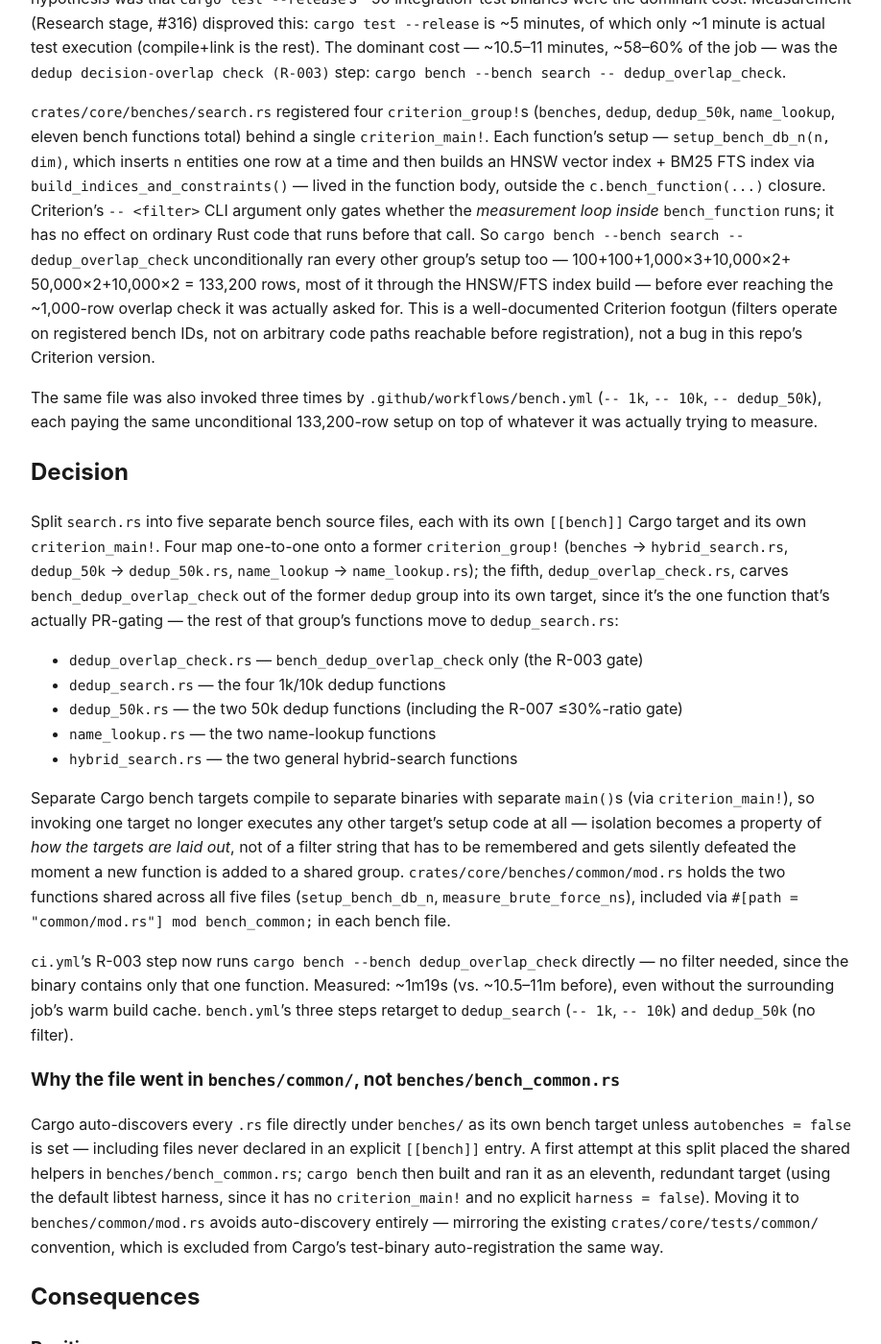
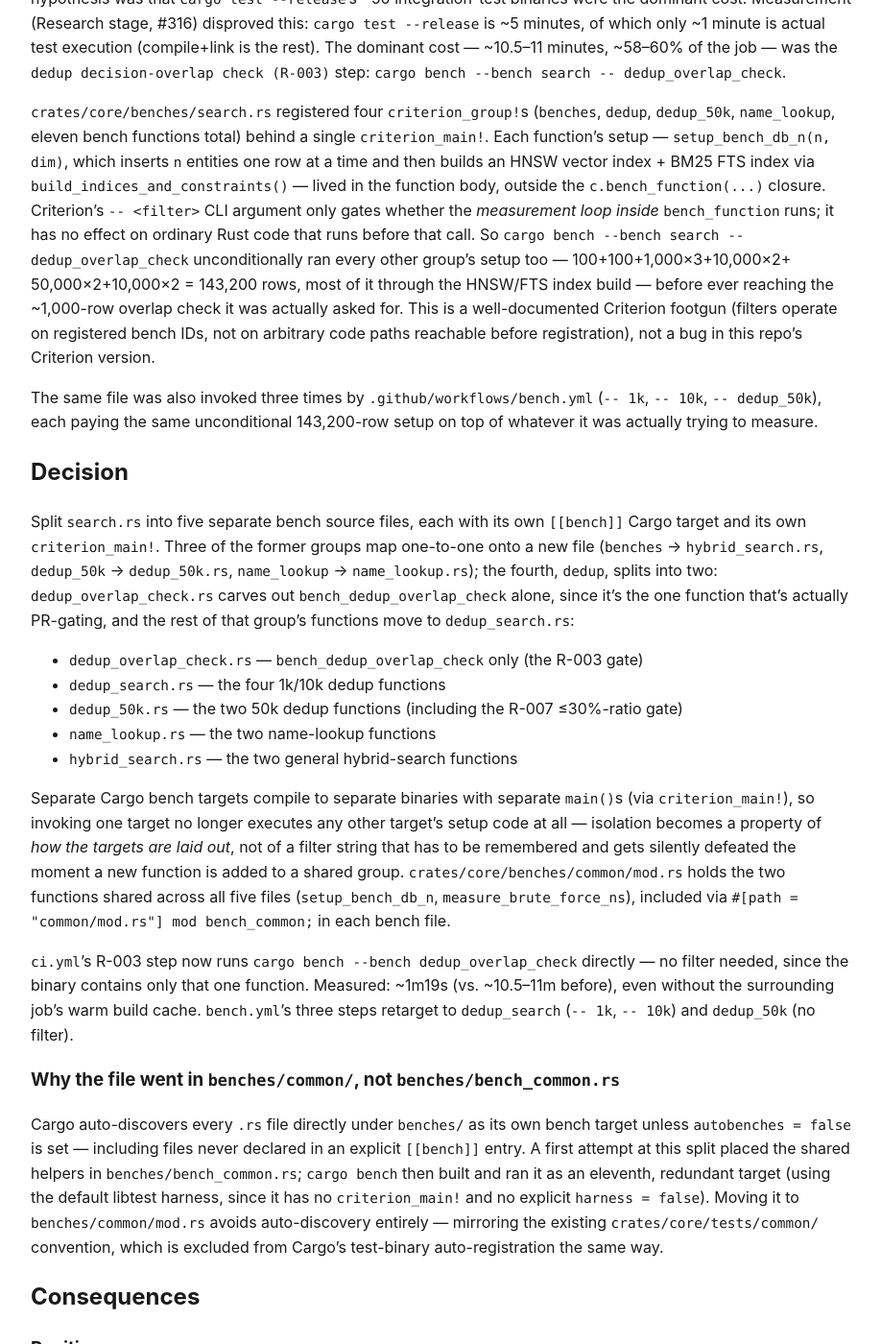
Before and after one commit to verveguy/liminis-context-graph, a Jekyll site: the page built from docs/adr/0316-bench-target-per-criterion-group.md, in a window 1280 px wide and 1400 px high, scrolled down 409 px. Shown: the whole window at 96% size, without its empty margins (178-1096 px from the left). Built offline with Jekyll 4.4.1, drawn with Linux system fonts in a browser that asks for light colours; our own code applies the rules of GitHub Pages for plain Markdown files; some of the changed text lies outside the part shown.

Commit message:
Fix review findings: harden bench.yml against template injection, correct row-count math, promote Edge Cases heading, clarify ADR-0316 group mapping
- bench.yml: pass measurement_time via env var instead of inline template expansion (shell injection hardening per zizmor/CodeRabbit); also apply the configured measurement-time to the 50k step, which previously dropped it
- CLAUDE.md / docs/adr/0316-bench-target-per-criterion-group.md: correct 133,200 -> 143,200 (arithmetic error in the stated row-count formula) and prefix a bare "#316" with "Issue" to avoid it being parsed as a Markdown ATX heading
- specs/316-release-test-suite-takes/spec.md: promote "### Edge Cases" to "## Edge Cases" per this repo's non-negotiable Spec Kit section structure
- docs/adr/0316-bench-target-per-criterion-group.md: reword the Decision section's group-mapping description — three former criterion_group!s map one-to-one onto a new file, the fourth (dedup) splits into two, rather than "four map one-to-one plus a fifth"

```diff
--- a/docs/adr/0316-bench-target-per-criterion-group.md
+++ b/docs/adr/0316-bench-target-per-criterion-group.md
@@ -24,23 +24,23 @@ the function body, outside the `c.bench_function(...)` closure. Criterion's `--
 argument only gates whether the *measurement loop inside* `bench_function` runs; it has no effect
 on ordinary Rust code that runs before that call. So `cargo bench --bench search --
 dedup_overlap_check` unconditionally ran every other group's setup too — 100+100+1,000×3+10,000×2+
-50,000×2+10,000×2 = 133,200 rows, most of it through the HNSW/FTS index build — before ever
+50,000×2+10,000×2 = 143,200 rows, most of it through the HNSW/FTS index build — before ever
 reaching the ~1,000-row overlap check it was actually asked for. This is a well-documented Criterion
 footgun (filters operate on registered bench IDs, not on arbitrary code paths reachable before
 registration), not a bug in this repo's Criterion version.
 
 The same file was also invoked three times by `.github/workflows/bench.yml` (`-- 1k`, `-- 10k`,
-`-- dedup_50k`), each paying the same unconditional 133,200-row setup on top of whatever it was
+`-- dedup_50k`), each paying the same unconditional 143,200-row setup on top of whatever it was
 actually trying to measure.
 
 ## Decision
 
 Split `search.rs` into five separate bench source files, each with its own `[[bench]]` Cargo
-target and its own `criterion_main!`. Four map one-to-one onto a former `criterion_group!`
+target and its own `criterion_main!`. Three of the former groups map one-to-one onto a new file
 (`benches` → `hybrid_search.rs`, `dedup_50k` → `dedup_50k.rs`, `name_lookup` → `name_lookup.rs`);
-the fifth, `dedup_overlap_check.rs`, carves `bench_dedup_overlap_check` out of the former `dedup`
-group into its own target, since it's the one function that's actually PR-gating — the rest of
-that group's functions move to `dedup_search.rs`:
+the fourth, `dedup`, splits into two: `dedup_overlap_check.rs` carves out
+`bench_dedup_overlap_check` alone, since it's the one function that's actually PR-gating, and the
+rest of that group's functions move to `dedup_search.rs`:
 
 - `dedup_overlap_check.rs` — `bench_dedup_overlap_check` only (the R-003 gate)
 - `dedup_search.rs` — the four 1k/10k dedup functions
@@ -83,7 +83,7 @@ auto-registration the same way.
   convention that silently stops working the next time someone adds a function to a shared group
   — this is what FR-004 asked for.
 - `bench.yml`'s three on-demand measurement runs each pay only their own relevant setup instead
-  of all 133,200 rows every time.
+  of all 143,200 rows every time.
 - R-003 (95% decision-overlap) and R-007 (≤30% hybrid/brute-force ratio) assertion logic is
   unchanged — only moved, not rewritten; both were re-run after the split to confirm.
 
```
Also changed, not shown: CLAUDE.md (+3 -3 lines), specs/316-release-test-suite-takes/spec.md (+1 -1 lines), .github/workflows/bench.yml.
